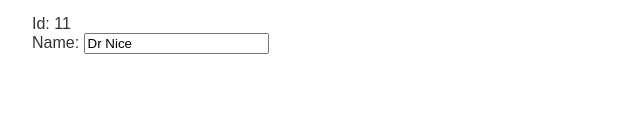
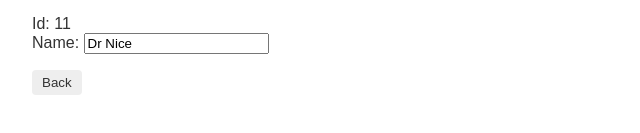
Before and after one commit to sandix34/Hero-Employment-Agency, an Angular app: page /hero/11 in a window 1280 px wide. Shown: the part 235-368 px from the top of the page, without its empty margins (0-640 px from the left). Built offline with nearby package versions, Linux system fonts and the light colour scheme.

Commit message:
Navigating back to the list component

```diff
--- a/src/app/heroes/hero-detail/hero-detail.component.html
+++ b/src/app/heroes/hero-detail/hero-detail.component.html
@@ -8,4 +8,7 @@
     <label>Name: </label>
     <input [(ngModel)]="hero.name" placeholder="name"/>
   </div>
+  <p>
+    <button (click)="gotoHeroes(hero)">Back</button>
+  </p>
 </div>
--- a/src/app/heroes/hero-detail/hero-detail.component.ts
+++ b/src/app/heroes/hero-detail/hero-detail.component.ts
@@ -17,7 +17,7 @@ export class HeroDetailComponent implements OnInit {
 
   constructor(
     private route: ActivatedRoute,
-    // private router: Router,
+    private router: Router,
     private service: HeroService
   ) {}
 
@@ -28,4 +28,7 @@ export class HeroDetailComponent implements OnInit {
     );
   }
 
+  gotoHeroes() {
+    this.router.navigate(['/heroes']);
+  }
 }
--- a/src/app/heroes/hero-list/hero-list.component.css
+++ b/src/app/heroes/hero-list/hero-list.component.css
@@ -43,6 +43,11 @@
   border-radius: 4px 0 0 4px;
 }
 
+a {
+  text-decoration: none;
+  color: #888;
+}
+
 
 /*
 Copyright Google LLC. All Rights Reserved.
```
